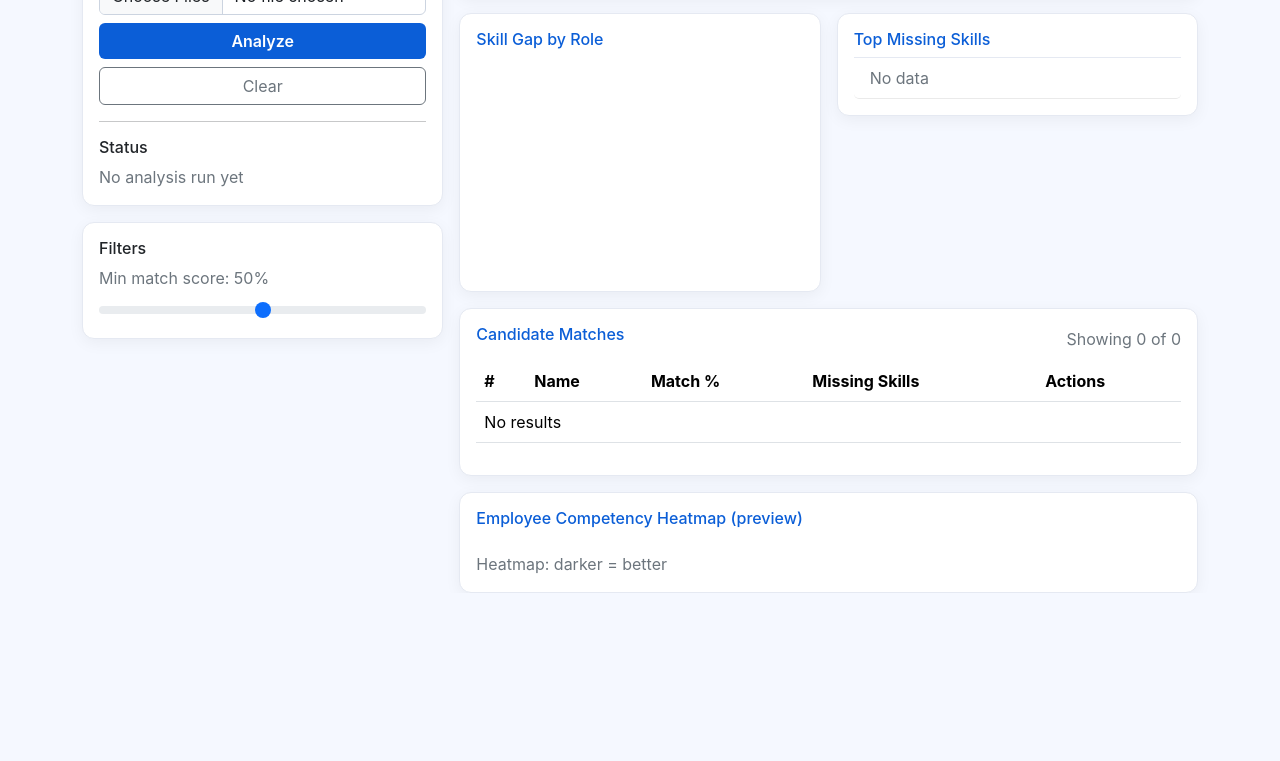
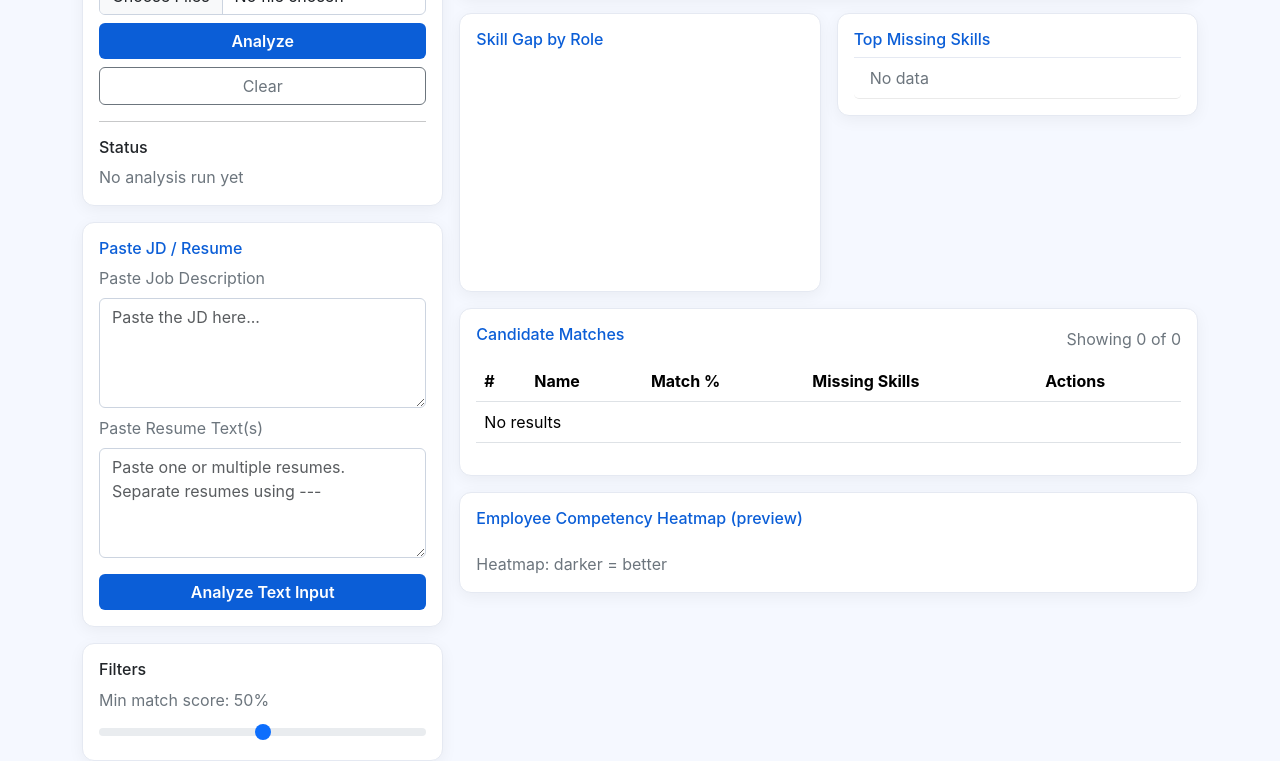
Before and after one commit to varchas93/recruitment-matrix, a plain HTML site: page index.html in a window 1280 px wide. Shown: the part 262-1023 px from the top of the page. Before the commit the page ends 855 px from the top, so only its background shows below. Drawn offline with nearby package versions, Linux system fonts and the light colour scheme.

Commit message:
Implement text input mode for JD and resume uploads
Added text input mode for pasting job descriptions and resumes.

```diff
--- a/index.html
+++ b/index.html
@@ -137,6 +137,24 @@
         <div id="statusText" class="small-muted">No analysis run yet</div>
       </div>
 
+      <!-- TEXT INPUT MODE -->
+<div class="card p-3 mt-3">
+  <h6 class="mb-2" style="color:var(--blue)">Paste JD / Resume</h6>
+
+  <label class="form-label small-muted">Paste Job Description</label>
+  <textarea id="jdText" class="form-control mb-2" rows="4"
+    placeholder="Paste the JD here..."></textarea>
+
+  <label class="form-label small-muted">Paste Resume Text(s)</label>
+  <textarea id="resumeText" class="form-control mb-2" rows="4"
+    placeholder="Paste one or multiple resumes.
+Separate resumes using ---"></textarea>
+
+  <button id="analyzeTextBtn" class="btn btn-accent w-100 mt-2">
+    Analyze Text Input
+  </button>
+</div>
+
       <!-- FILTER CARD -->
       <div class="card p-3 mt-3">
         <h6 class="mb-2">Filters</h6>
```
